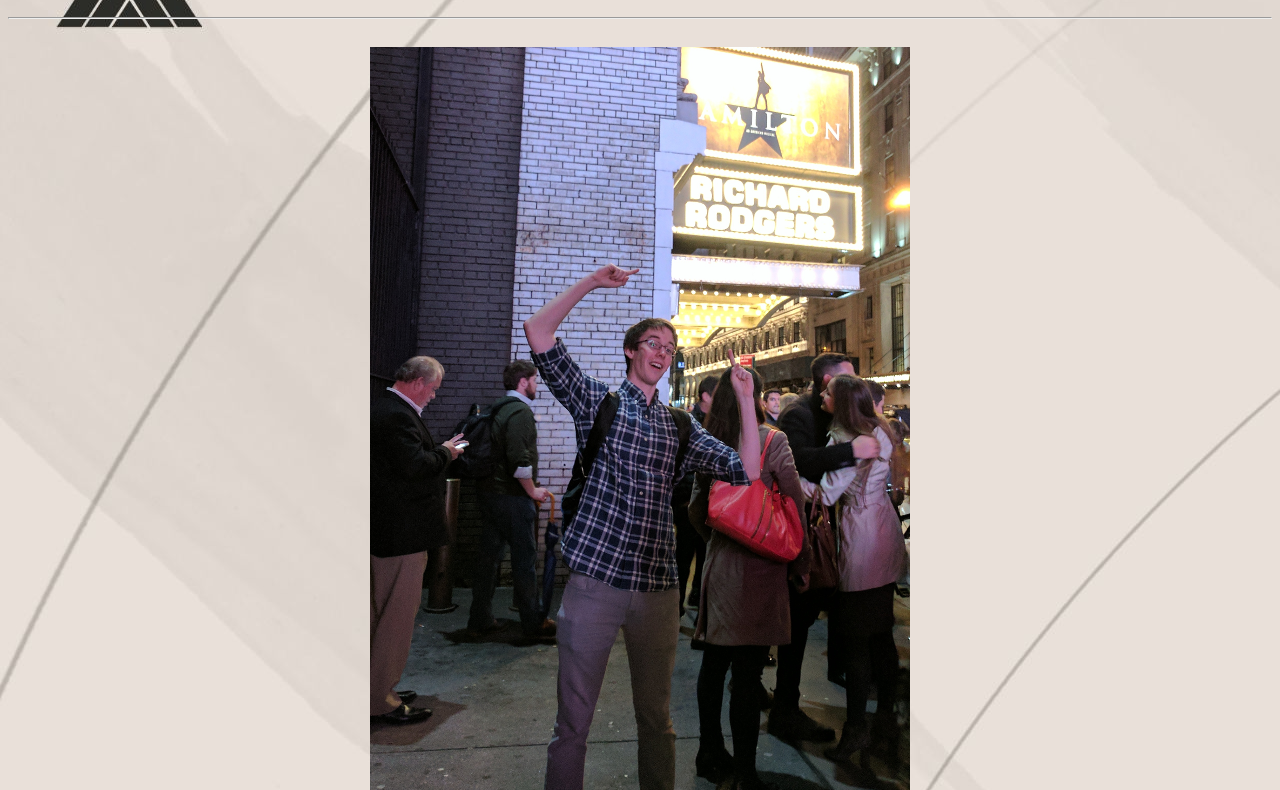
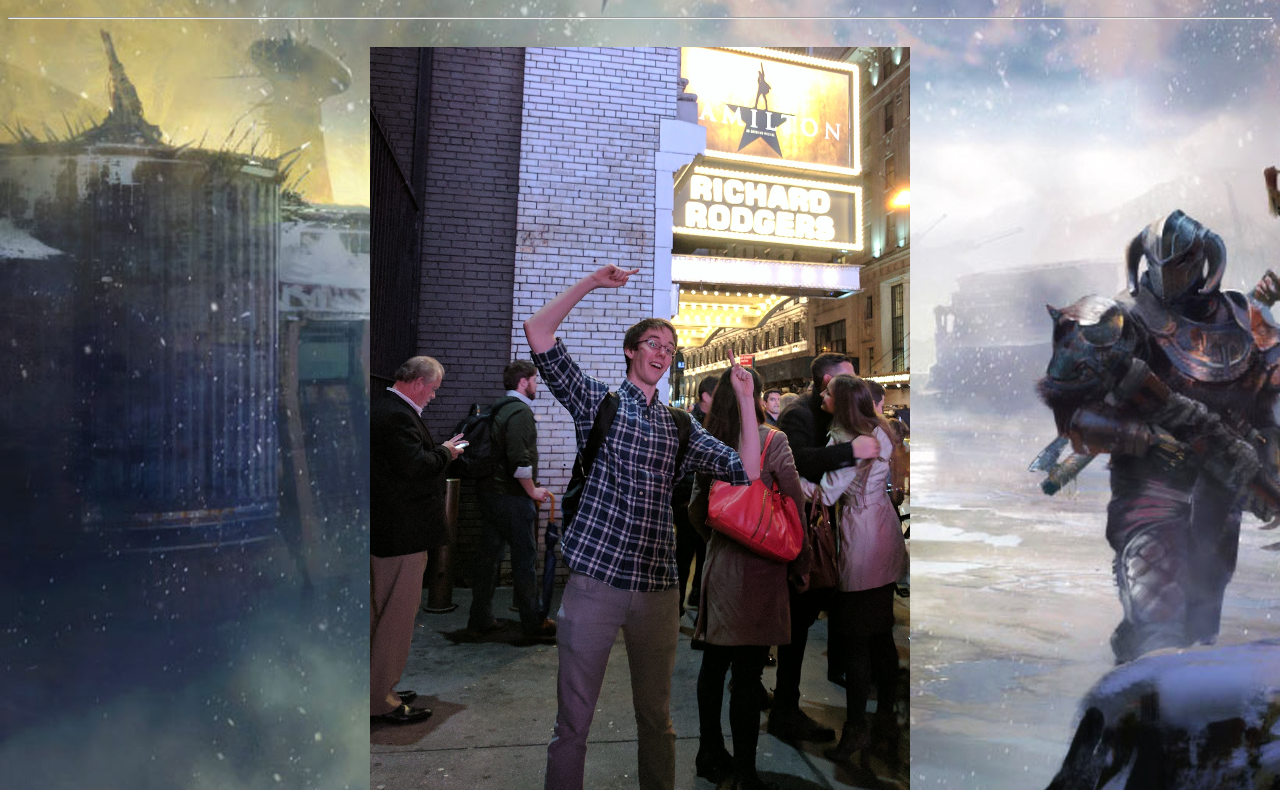
Before and after one commit to rmccorm4/old-website, a plain HTML site: page index.html in a window 1280 px wide. Shown: the part 118-908 px from the top of the page. Drawn offline with Linux system fonts and the light colour scheme.

Commit message:
change background again

```diff
--- a/index.html
+++ b/index.html
@@ -5,7 +5,7 @@
 		<style>
 			body
 			{
-				background-image: url("images/destiny.jpeg");
+				background-image: url("images/destiny3.jpg");
 			}
 
 			.social-icon
```
Also changed, not shown: images/destiny3.jpg (added).
